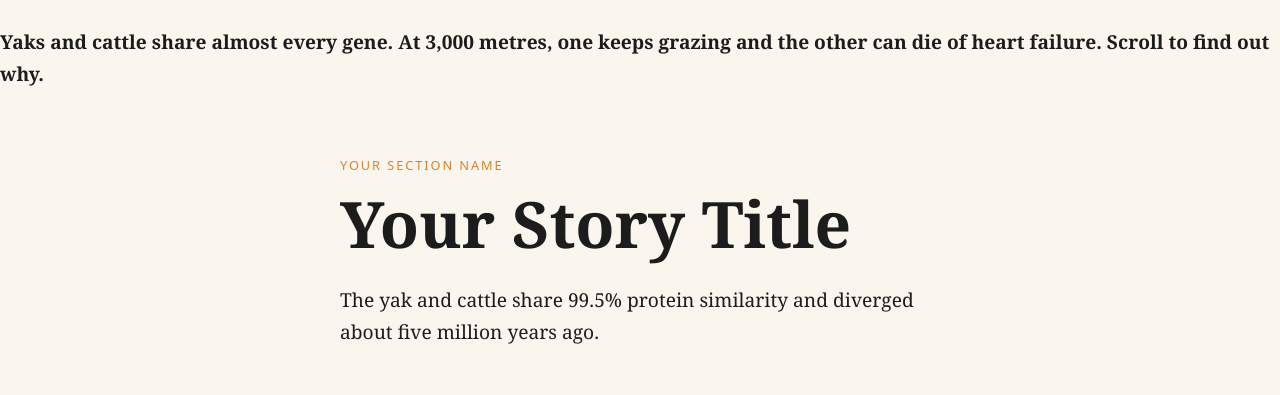
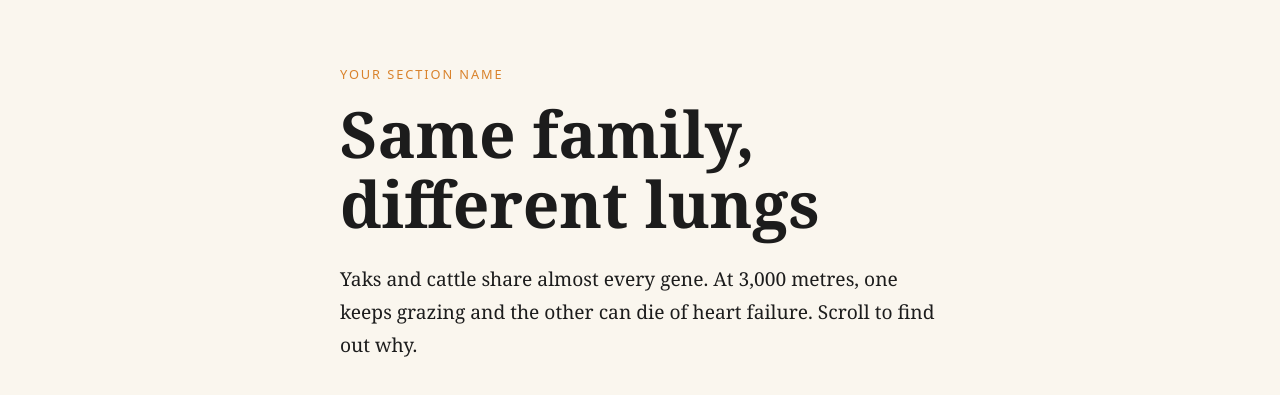
Before and after one commit to LilyTib/scinfographics.github.io, a plain HTML site: page index.html in a window 1280 px wide. Shown: the top 395 px of the page. Drawn offline with Linux system fonts and the light colour scheme.

Commit message:
Update index.html

```diff
--- a/index.html
+++ b/index.html
@@ -4,7 +4,6 @@
 <meta charset="UTF-8">
 <meta name="viewport" content="width=device-width, initial-scale=1.0">
 <title>Same family, different lungs</title>
-<h4>Yaks and cattle share almost every gene. At 3,000 metres, one keeps grazing and the other can die of heart failure. Scroll to find out why.</h4>
 <meta name="description" content="One sentence about the story.">
 <meta property="og:title" content="Your Story Title">
 <meta property="og:description" content="One sentence about the story.">
@@ -42,8 +41,8 @@
 <body>
 <div class="wrap">
   <p class="tag">Your section name</p>
-  <h1>Your Story Title</h1>
-  <p>The yak and cattle share 99.5% protein similarity and diverged about five million years ago.</p>
+  <h1>Same family, different lungs</h1>
+  <p>Yaks and cattle share almost every gene. At 3,000 metres, one keeps grazing and the other can die of heart failure. Scroll to find out why.</p>
 </div>
 
 <div class="full fade"><img src="img/illustration-1.png" alt="Describe the image"></div>
```
